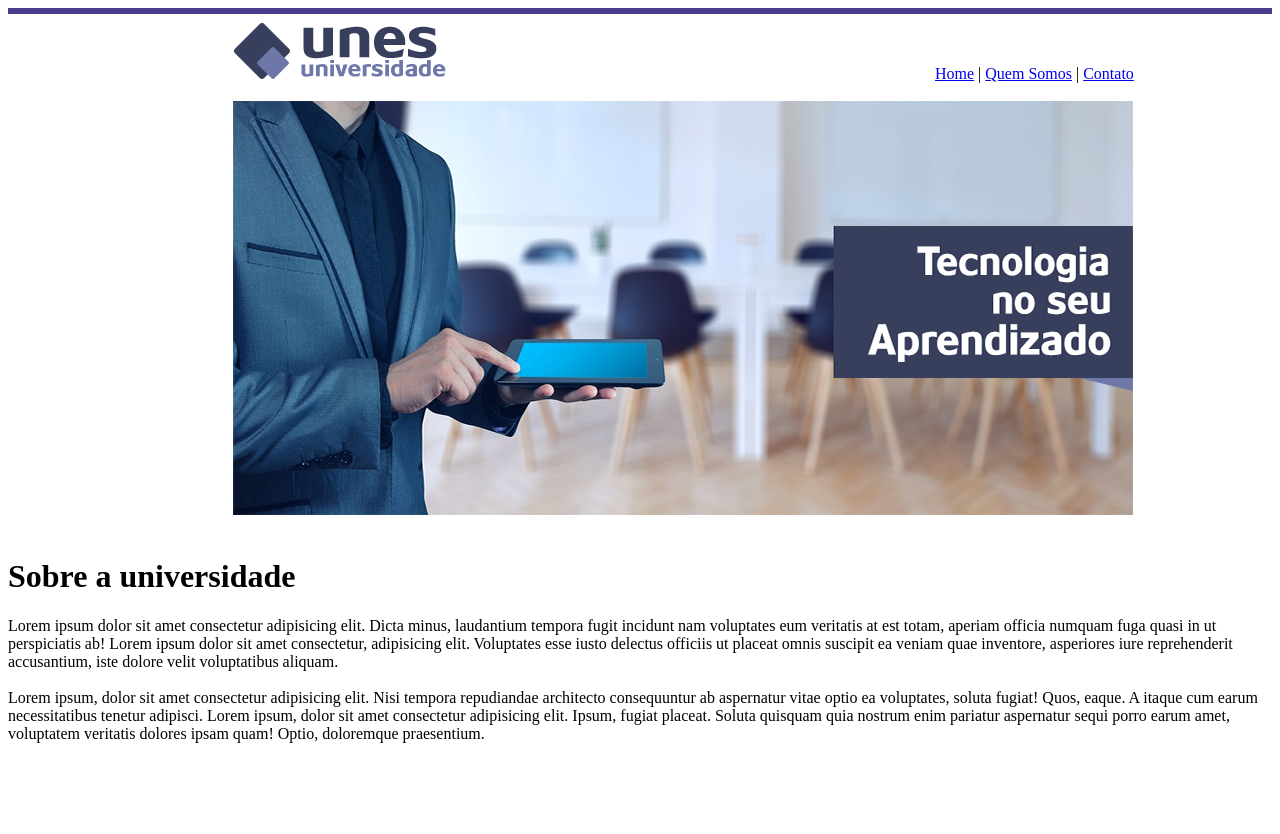
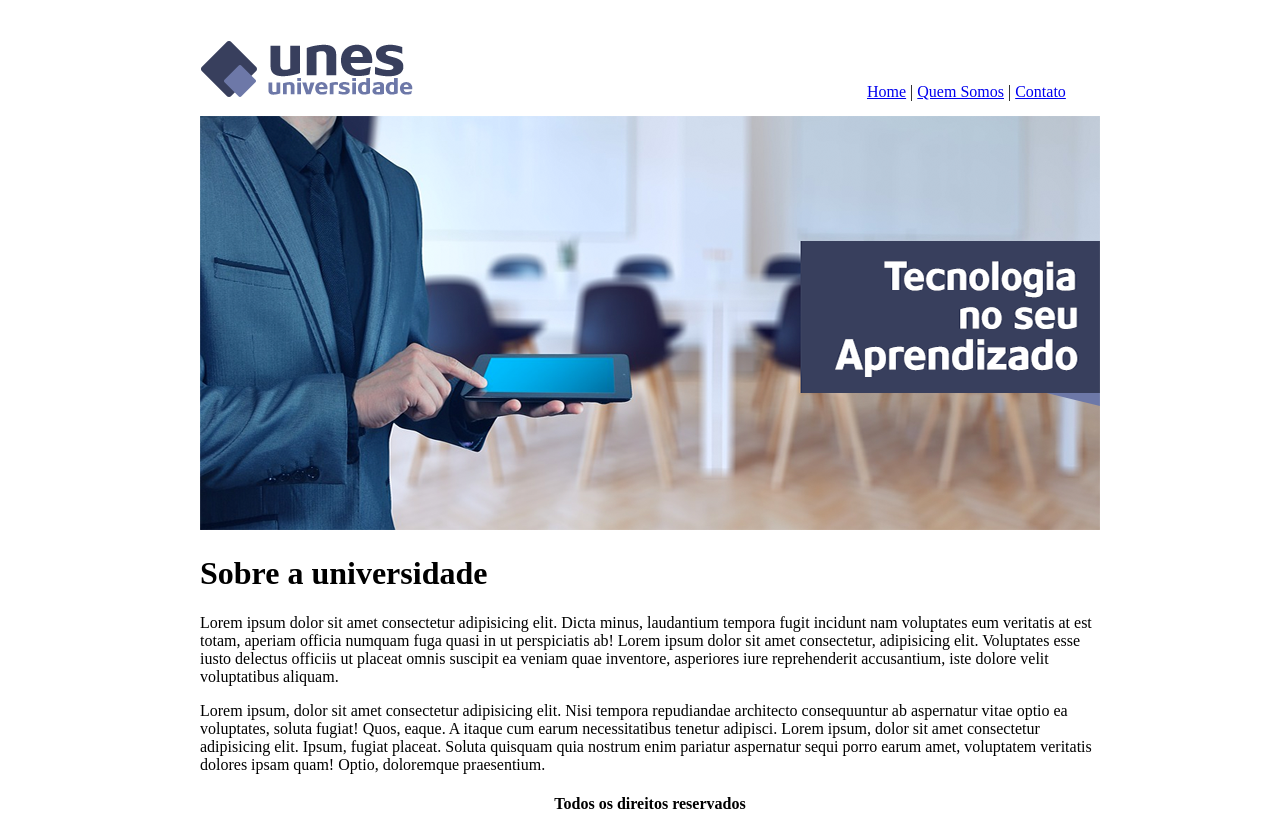
Before and after one commit to IgorKenzoMS/Desenvolvimento-Web, a plain HTML site: page desafio 1/index.html in a window 1280 px wide. Before the commit the page ends 800 px from the top, so only its background shows below. Drawn offline with Linux system fonts and the light colour scheme.

Commit message:
Páginas com css

```diff
--- a/desafio 1/home.html
+++ b/desafio 1/index.html
@@ -6,40 +6,44 @@
     <meta http-equiv="X-UA-Compatible" content="IE=edge">
     <meta name="viewport" content="width=device-width, initial-scale=1.0">
     <title>UNES / Home</title>
-    <style>
-        bor{margin-left: 225px; margin-right: 225px;}
-        imag{margin-left: 225px;}
-        links{margin-left: 485px;}
-        tex{margin: 100px;}
-    </style>
+    <link rel="stylesheet" href="style.css">
 </head>
 
 <body>
-    <hr style="height:6px; border-width: 0; color:darkslateblue; background-color:darkslateblue;">
-    <bor>
+    <!-- Cabeçalho -->
+    <div class = "topo">
         <img src="imagens/logo.png" alt="Logo">
 
-        <links>
-            <a href="home.html">Home</a>
+        <span class = "link">
+            <a href="index.html">Home</a>
             |
             <a href="quem_somos.html">Quem Somos</a>
             |
             <a href="contato.html">Contato</a>
-        </links>
-        <br><br>
+        </span>
+    </div>
 
-        <imag>
-            <img src="imagens/capa.png" alt="Capa">
-        </imag>
-        <br>
+    <!-- Capa -->
+    <div class = "img">
+        <img src="imagens/capa.png" alt="Capa">
+    </div>
 
-        <tex>
-            <h1>Sobre a universidade</h1>
+    <!-- Texto -->
+    <div>
+
+        <h1>Sobre a universidade</h1>
+        <p>
             Lorem ipsum dolor sit amet consectetur adipisicing elit. Dicta minus, laudantium tempora fugit incidunt nam voluptates eum veritatis at est totam, aperiam officia numquam fuga quasi in ut perspiciatis ab! Lorem ipsum dolor sit amet consectetur, adipisicing elit. Voluptates esse iusto delectus officiis ut placeat omnis suscipit ea veniam quae inventore, asperiores iure reprehenderit accusantium, iste dolore velit voluptatibus aliquam.
-            <br><br>
+        </p>
 
+        <p>
             Lorem ipsum, dolor sit amet consectetur adipisicing elit. Nisi tempora repudiandae architecto consequuntur ab aspernatur vitae optio ea voluptates, soluta fugiat! Quos, eaque. A itaque cum earum necessitatibus tenetur adipisci. Lorem ipsum, dolor sit amet consectetur adipisicing elit. Ipsum, fugiat placeat. Soluta quisquam quia nostrum enim pariatur aspernatur sequi porro earum amet, voluptatem veritatis dolores ipsam quam! Optio, doloremque praesentium.
-        </tex>
-    </bor>
+        </p>
+        </div>
+
+    <!-- Rodapé -->
+    <div class="rodape">
+        <h4>Todos os direitos reservados</h4>
+    </div>
 </body>
 </html>
--- /dev/null
+++ b/desafio 1/style.css
@@ -0,0 +1,21 @@
+body{
+    margin-left: 200px;
+    max-width: 900px;
+/*     border: 1px solid red; */
+}
+
+.topo{
+    margin-top: 40px;
+}
+
+.link{
+    margin-left: 450px;
+}
+
+.img{
+    margin-top: 15px;
+}
+
+.rodape{
+    text-align: center;
+}
```
Also changed, not shown: desafio 1/contato.html (+17 -14 lines), desafio 1/quem_somos.html (+20 -20 lines), 1 other file.
